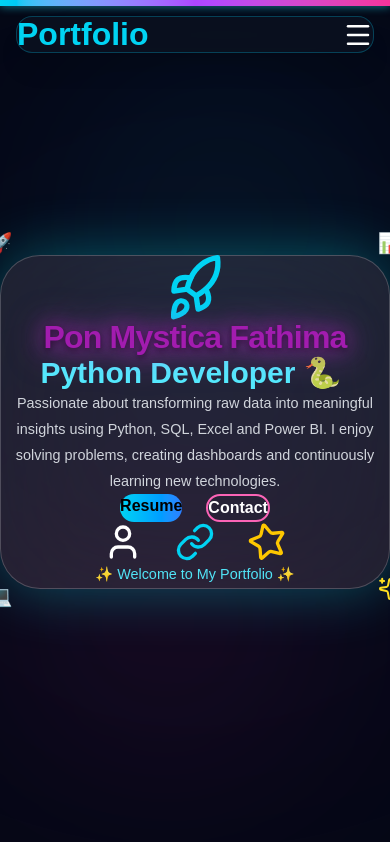
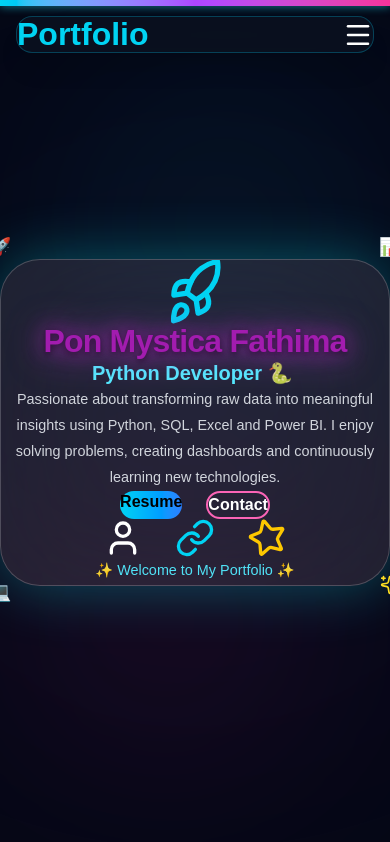
Before and after one commit to ponmysticafathima-pixel/portfolio-pro, a Next.js app: page / in a window 390 px wide. Shown: the top 842 px of the page. Built offline with nearby package versions, Linux system fonts and the light colour scheme.

Commit message:
fix mobile emoji spacing

```diff
--- a/app/components/Home.tsx
+++ b/app/components/Home.tsx
@@ -22,11 +22,11 @@ export default function Home() {
         <div className="absolute top-1/2 left-1/2 w-80 h-80 bg-purple-500/20 rounded-full blur-[150px] -translate-x-1/2 -translate-y-1/2 animate-pulse"></div>
       </div>
 
-      <div className="relative w-full max-w-5xl mx-14 sm:mx-6 md:mx-4 flex items-center justify-center">
+      <div className="relative w-full max-w-5xl mx-16 sm:mx-8 md:mx-4 flex items-center justify-center">
         <motion.div
           animate={{ y: [0, -16, 0] }}
           transition={{ repeat: Infinity, duration: 3 }}
-          className="absolute top-0 left-0 -translate-x-1/2 -translate-y-1/2 text-xl sm:text-4xl z-20"
+          className="absolute top-0 left-0 -translate-x-1/2 -translate-y-1/2 text-lg sm:text-4xl z-20"
         >
           🚀
         </motion.div>
@@ -34,7 +34,7 @@ export default function Home() {
         <motion.div
           animate={{ y: [0, 16, 0] }}
           transition={{ repeat: Infinity, duration: 4 }}
-          className="absolute bottom-0 left-0 -translate-x-1/2 translate-y-1/2 text-xl sm:text-4xl z-20"
+          className="absolute bottom-0 left-0 -translate-x-1/2 translate-y-1/2 text-lg sm:text-4xl z-20"
         >
           💻
         </motion.div>
@@ -42,7 +42,7 @@ export default function Home() {
         <motion.div
           animate={{ y: [0, -16, 0] }}
           transition={{ repeat: Infinity, duration: 3 }}
-          className="absolute top-0 right-0 translate-x-1/2 -translate-y-1/2 text-xl sm:text-4xl z-20"
+          className="absolute top-0 right-0 translate-x-1/2 -translate-y-1/2 text-lg sm:text-4xl z-20"
         >
           📊
         </motion.div>
@@ -52,14 +52,14 @@ export default function Home() {
           transition={{ repeat: Infinity, duration: 12 }}
           className="absolute bottom-0 right-0 translate-x-1/2 translate-y-1/2 z-20"
         >
-          <Sparkles className="text-yellow-300 w-6 h-6 sm:w-12 sm:h-12" />
+          <Sparkles className="text-yellow-300 w-5 h-5 sm:w-12 sm:h-12" />
         </motion.div>
 
         <motion.div
           initial={{ opacity: 0, scale: 0.8 }}
           animate={{ opacity: 1, scale: 1 }}
           transition={{ duration: 1 }}
-          className="relative z-10 backdrop-blur-3xl bg-white/10 border border-white/20 rounded-[40px] px-5 py-8 sm:px-8 sm:py-12 md:px-12 md:py-16 shadow-[0_0_60px_rgba(0,255,255,0.3)] text-center w-full"
+          className="relative z-10 backdrop-blur-3xl bg-white/10 border border-white/20 rounded-[40px] px-4 py-8 sm:px-8 sm:py-12 md:px-12 md:py-16 shadow-[0_0_60px_rgba(0,255,255,0.3)] text-center w-full overflow-hidden"
         >
           <motion.div
             animate={{ rotate: [0, 10, -10, 0] }}
@@ -73,12 +73,12 @@ export default function Home() {
             initial={{ opacity: 0, y: 80 }}
             animate={{ opacity: 1, y: 0 }}
             transition={{ duration: 1 }}
-            className="text-5xl sm:text-5xl md:text-6xl lg:text-7xl font-black leading-tight tracking-tight gradient-name drop-shadow-[0_2px_16px_rgba(217,70,239,0.55)]"
+            className="text-4xl sm:text-5xl md:text-6xl lg:text-7xl font-black leading-tight tracking-tight gradient-name drop-shadow-[0_2px_16px_rgba(217,70,239,0.55)]"
           >
             Pon Mystica Fathima
           </motion.h1>
 
-          <div className="mt-6 text-3xl font-bold text-cyan-300">
+          <div className="mt-6 text-xl sm:text-3xl font-bold text-cyan-300 whitespace-normal break-words px-2">
             <TypeAnimation
               sequence={[
                 "Aspiring Data Analyst 📊",
```
